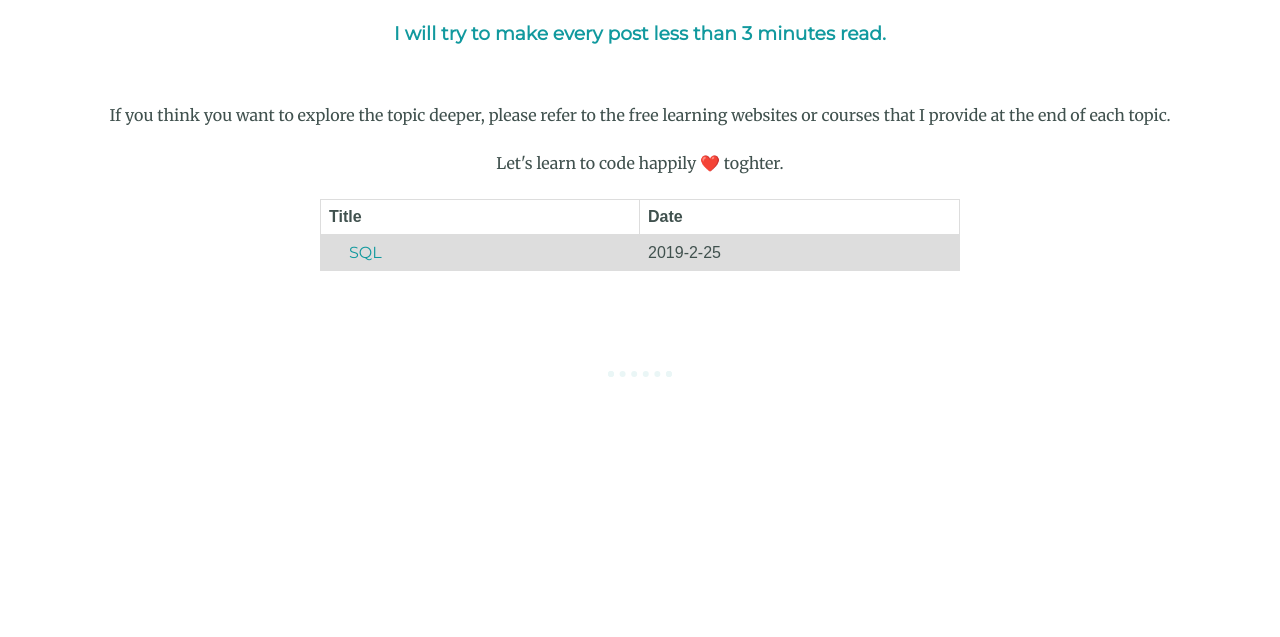
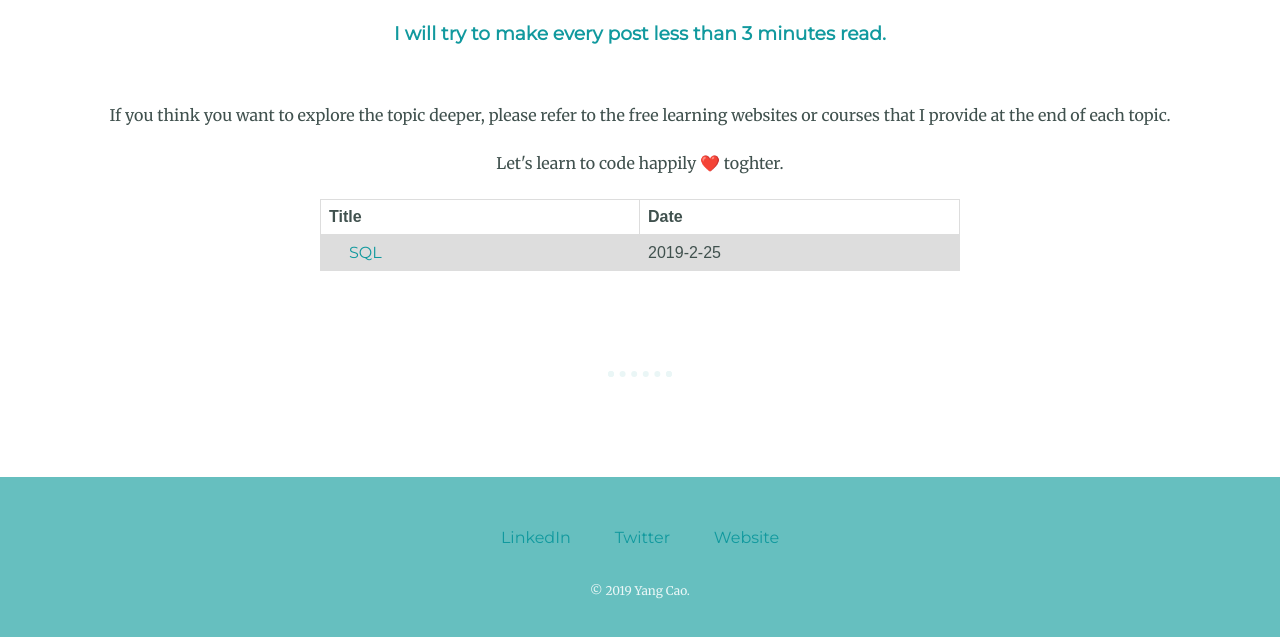
Before and after one commit to yang-lydia-cao/feelgoodcoding, a plain HTML site: page index.html in a window 1280 px wide. Shown: the part 737-1374 px from the top of the page. Before the commit the page ends 1214 px from the top, so only its background shows below. Drawn offline with Linux system fonts and the light colour scheme.

Commit message:
Change footer of the Home page.

```diff
--- a/index.html
+++ b/index.html
@@ -25,10 +25,10 @@
       <img src="images/yang.png" alt="yang-profile-img">
       <h2>Hello, there.</h2>
       <h3> I will try to make every post less than 3 minutes read.</h3>
-        <br>
-      <p>  If you think you want to explore the topic deeper, please refer to the free learning websites or courses that I provide at the end of each topic.</p>
+      <br>
+      <p> If you think you want to explore the topic deeper, please refer to the free learning websites or courses that I provide at the end of each topic.</p>
       <p class="intro">Let's learn to code happily ❤️ toghter.</p>
-    <br>
+      <br>
       <table>
         <tr>
           <th>Title</th>
@@ -68,12 +68,15 @@
   </div>
 
 
-  <!--<div class="bottom-container">
-    <a class="footer-link" href="https://www.linkedin.com/in/angela-yu-963a584b/">LinkedIn</a>
-    <a class="footer-link" href="https://twitter.com/yu_angela">Twitter</a>
-    <a class="footer-link" href="https://www.appbrewery.co/">Website</a>
-    <p class="copyright">© 2018 Angela Yu @ The App Brewery.</p>
-  </div>-->
+  <div class="bottom-container">
+    <a class="footer-link" href="https://www.linkedin.com/in/yang-cao-9017ab48/">LinkedIn</a>
+
+    <a class="footer-link" href="https://twitter.com/YangCao46152941">Twitter</a>
+
+    <a class="footer-link" href="https://nri.tamu.edu/people/technology/yang-cao/">Website</a>
+
+    <p class="copyright">© 2019 Yang Cao.</p>
+  </div>
 </body>
 
 </html>
```
